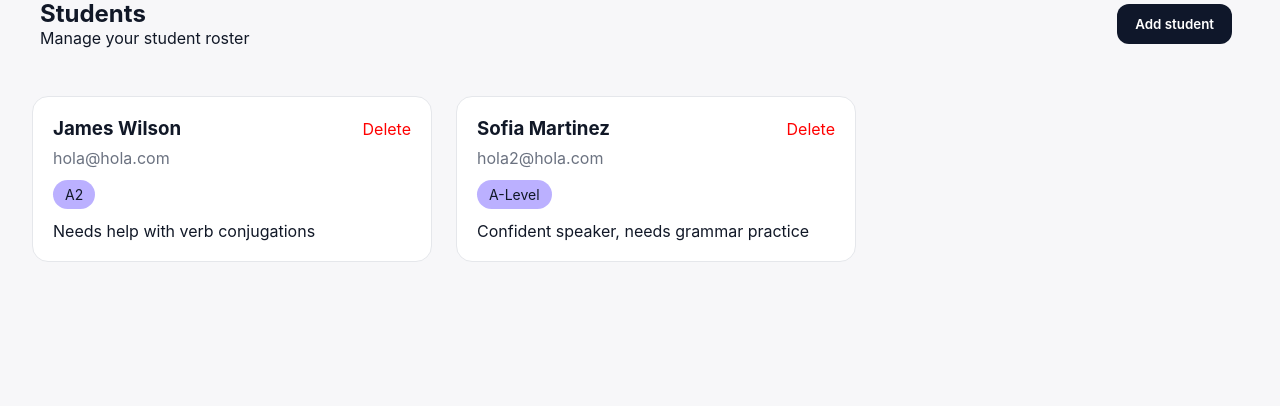
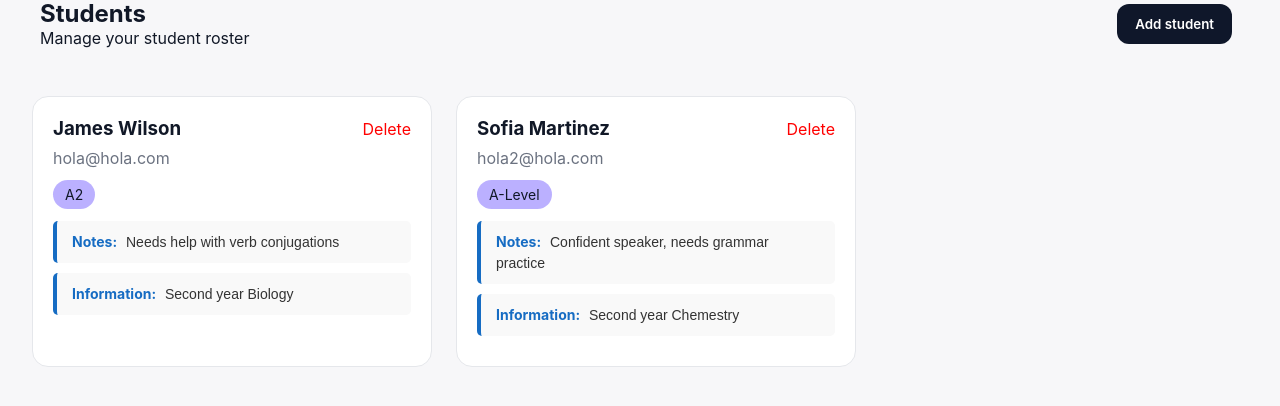
Before and after one commit to ElianaLara/PAL_APP, a Flask app: page /students in a window 1280 px wide. Shown: the part 238-644 px from the top of the page. Run offline with Flask 3, Linux system fonts and the light colour scheme; a user stored in the database is signed in.

Commit message:
add information to student

```diff
--- a/app/static/css/student.css
+++ b/app/static/css/student.css
@@ -128,3 +128,22 @@
 button:hover {
   background-color: #3d3795;
 }
+
+.notes {
+  background-color: #f9f9f9;
+  border-left: 4px solid #166cc3;
+  padding: 10px 15px;
+  margin: 10px 0;
+  font-size: 14px;
+  color: #333;
+  border-radius: 5px;
+  line-height: 1.5;
+  font-family: Arial, sans-serif;
+  word-wrap: break-word;
+}
+
+.notes .label {
+  font-weight: bold;
+  color: #166cc3;
+  margin-right: 5px;
+}
--- a/app/templates/dashboard_students.html
+++ b/app/templates/dashboard_students.html
@@ -26,9 +26,6 @@
         </a>
 
       </div>
-
-
-
       <p class="email">
         {{ student.email }}
       </p>
@@ -38,7 +35,13 @@
       </div>
 
       <p class="notes">
+        <span class="label">Notes:</span>
         {{ student.notes or "No notes" }}
+      </p>
+
+      <p class="notes">
+        <span class="label">Information:</span>
+        {{ student.information or "No information" }}
       </p>
 
 
```
Also changed, not shown: 1 other file.
